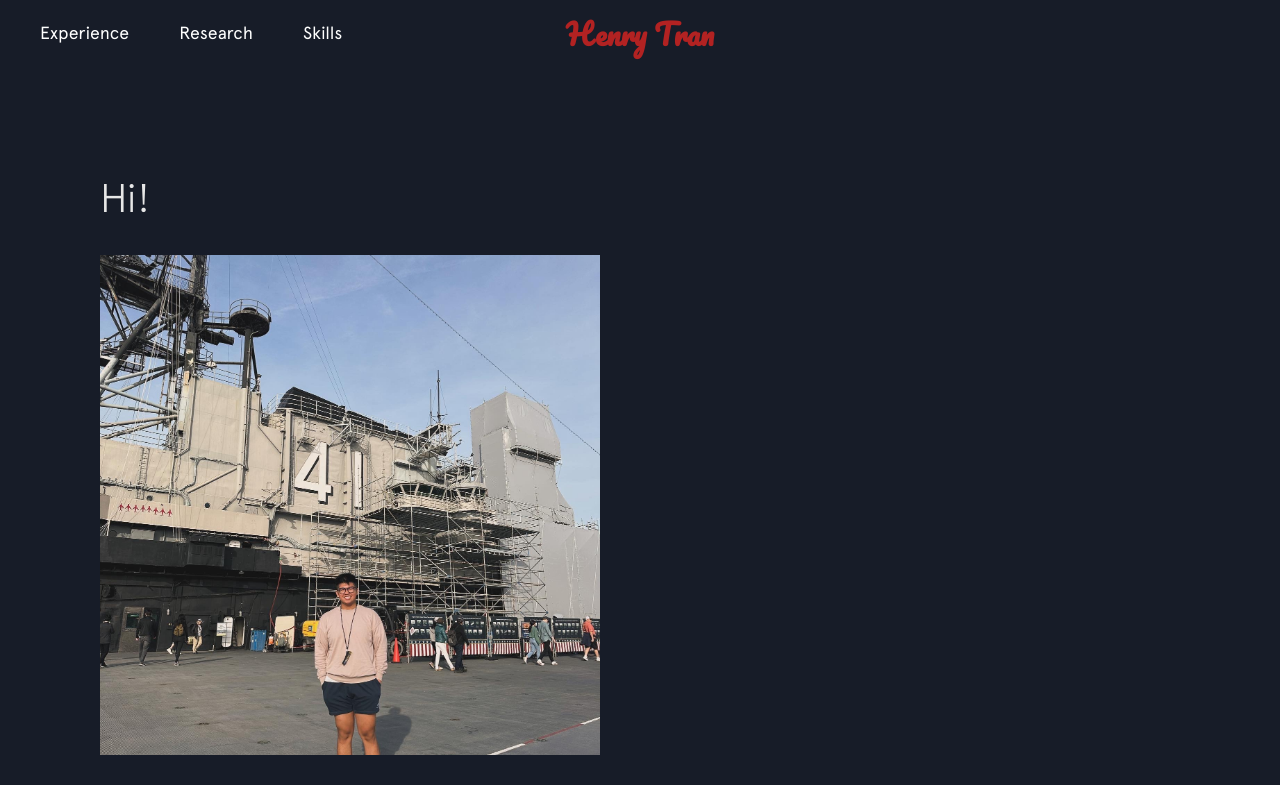
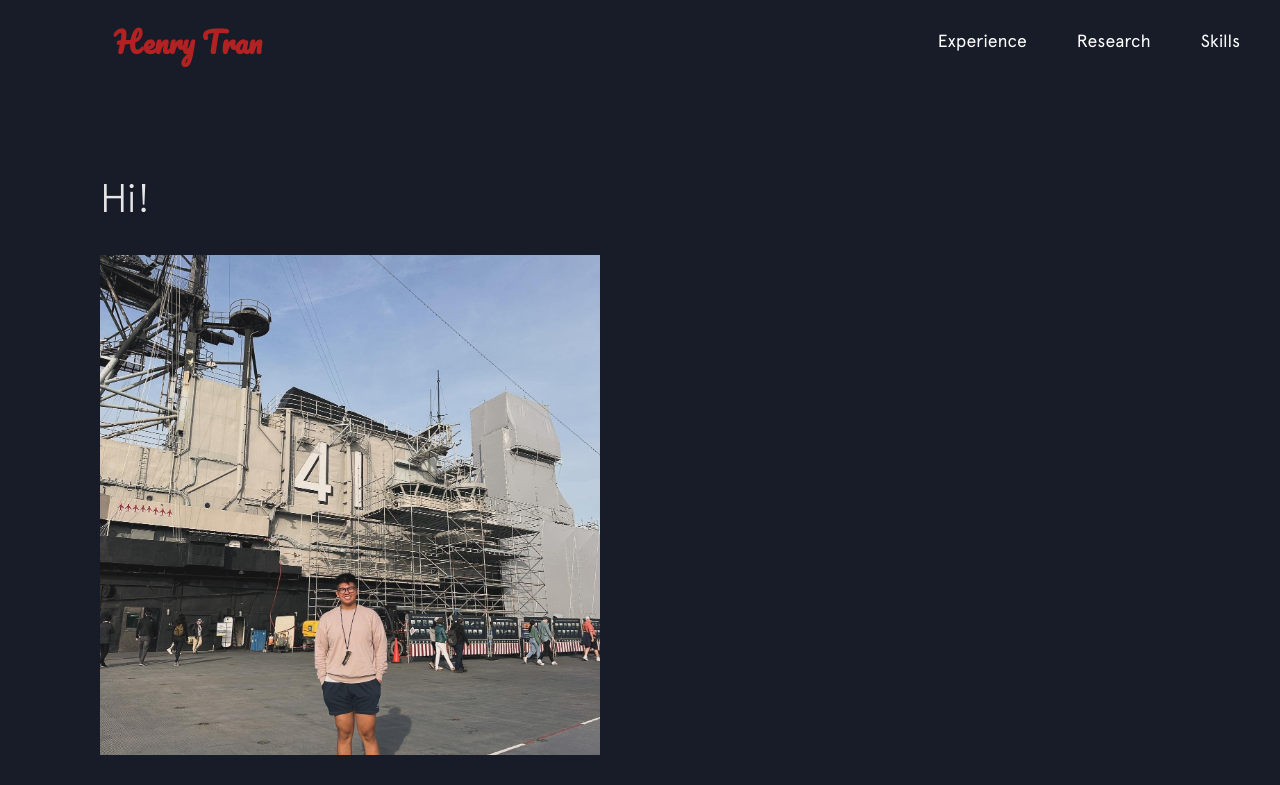
Before and after one commit to henrytran07/henrytran07.github.io, a Gatsby site: page / in a window 1280 px wide. Shown: the top 785 px of the page. Built offline with nearby package versions, Linux system fonts and the light colour scheme; Gatsby itself is replaced by a stand-in of ours.

Commit message:
Move navbar

```diff
--- a/src/components/Navbar.scss
+++ b/src/components/Navbar.scss
@@ -13,18 +13,17 @@
   z-index: 1000;
 }
 
-.navbar__brand {
-  position: absolute; /* Position it relative to the navbar */
-  left: 50%; /* Move to the center of the navbar */
-  transform: translateX(-50%); /* Offset by 50% of its width to make it left of center */
-}
-
-.navbar__logo {
+.navbar__brand .navbar__logo {
   font-size: 1.8rem;
   text-decoration: none;
-  color: #B22222; /* Red color for logo */
+  color: #B22222; /* Set logo color to black */
   font-weight: bold;
   font-family: 'Pacifico', cursive;
+
+    /* Move 50% to the right */
+    position: relative;
+    left: 50%; /* Move logo to the right */
+    transform: translateX(50%); /* Adjust by 50% to make it move right */
 }
 
 .navbar__links {
```
